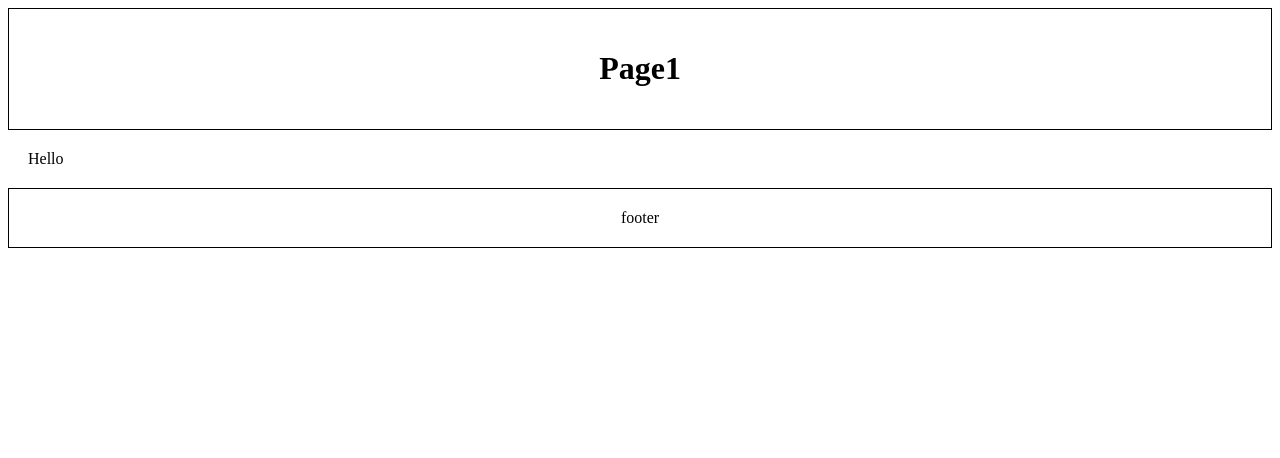
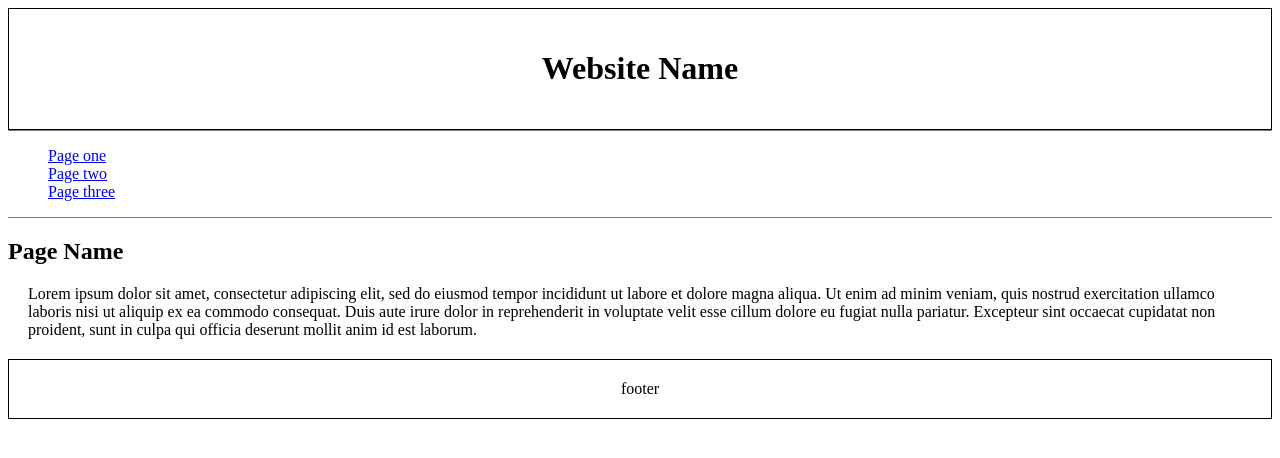
Before and after one commit to Saskia-Poore/project, a plain HTML site: page index.html in a window 1280 px wide. Drawn offline with Linux system fonts and the light colour scheme.

Commit message:
fouth commit

```diff
--- a/css/style.css
+++ b/css/style.css
@@ -9,6 +9,23 @@ footer {
     text-align: center;
 }
 
+.nav_bar {
+    border-top: 1px solid grey;
+    border-bottom: 1px solid grey;
+}
+.nav_bar ul {
+    list-style-type: none;
+    flex-direction: row;
+}
+.nav_bar li a,
+.nav_bar li:last-child a {
+    border-top: 2px solid transparent;
+    border-bottom: 2px solid transparent;
+}
+.nav_bar li:last-child a:hover {
+    border-bottom: 2px solid green;
+}
+
 .content {
     margin: 20px;
 }
--- a/index.html
+++ b/index.html
@@ -10,12 +10,30 @@
     </head>
     <body>
         <header>
-            <h1>Page1</h1>
+            <h1>Website Name</h1>
         </header>
 
+        <nav class="nav_bar">
+            <ul>
+                <li><a class="active" href="index.html">Page one</a></li>
+                <li><a href="index.html">Page two</a></li>
+                <li><a href="index.html">Page three</a></li>
+            </ul>
+        </nav>
+
+
+        <h2>Page Name</h2>
+
        <div class="content">
-           Hello
+        Lorem ipsum dolor sit amet, consectetur adipiscing elit,
+        sed do eiusmod tempor incididunt ut labore et dolore magna aliqua.
+        Ut enim ad minim veniam, quis nostrud exercitation ullamco laboris nisi
+        ut aliquip ex ea commodo consequat. Duis aute irure dolor in reprehenderit
+        in voluptate velit esse cillum dolore eu fugiat nulla pariatur.
+        Excepteur sint occaecat cupidatat non proident, sunt in culpa qui officia
+        deserunt mollit anim id est laborum.
         </div>
+
 
         <footer>
             footer
```
